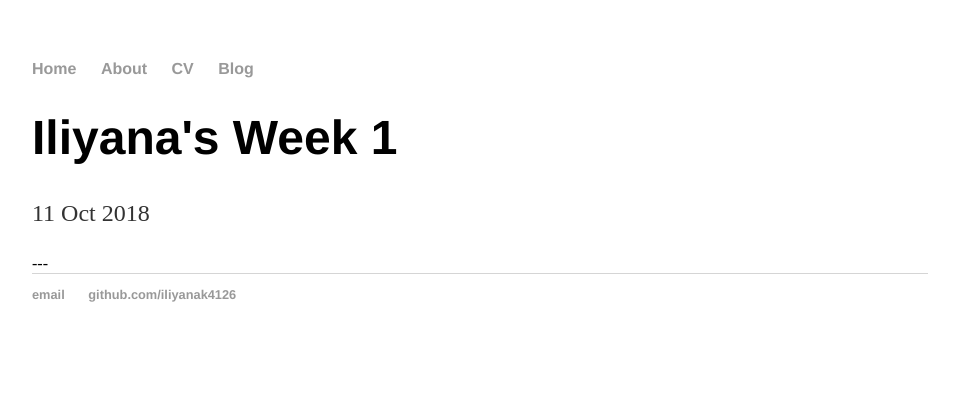
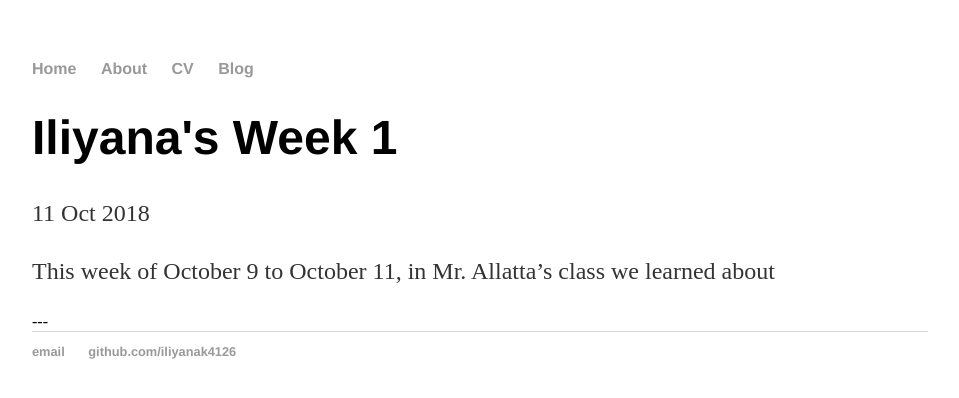
Before and after one commit to iliyanak4126/iliyanak4126.github.io, a Jekyll site: the page built from _posts/2018-10-11-Iliyana-Week-4.md, in a window 1280 px wide. Shown: the top 398 px of the page, without its empty margins (160-1119 px from the left). Built offline with Jekyll 4.4.1, drawn with Linux system fonts in a browser that asks for light colours.

Commit message:
Update 2018-10-11-Iliyana-Week-4.md

```diff
--- a/_posts/2018-10-11-Iliyana-Week-4.md
+++ b/_posts/2018-10-11-Iliyana-Week-4.md
@@ -3,3 +3,4 @@ layout: post
 title: "Iliyana's Week 1"
 date: 2018-10-11
 ---
+This week of October 9 to October 11, in Mr. Allatta's class we learned about
```
